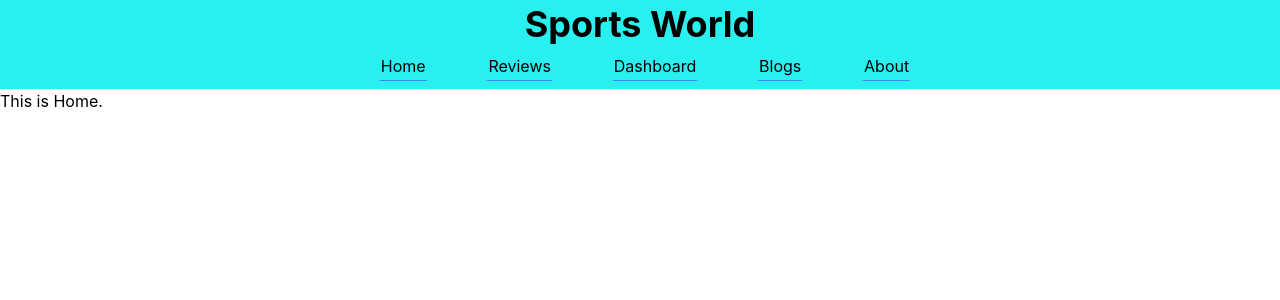
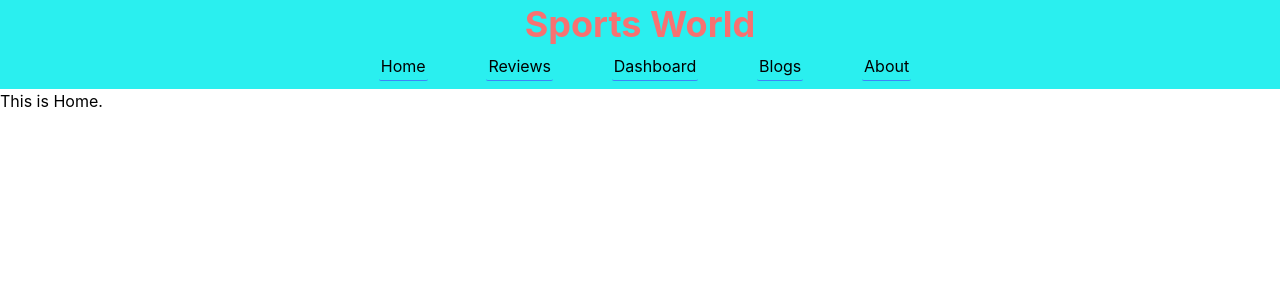
Before and after one commit to shahriar-kasem/product-analysis-website, a React (Create React App) app: page / in a window 1280 px wide. Shown: the top 300 px of the page. Built offline with nearby package versions, Linux system fonts and the light colour scheme.

Commit message:
minor change

```diff
--- a/src/components/Header/Header.js
+++ b/src/components/Header/Header.js
@@ -6,7 +6,7 @@ const Header = () => {
     return (
         <div className='header-container pb-2'>
             <div>
-                <h1 className='text-center text-4xl font-bold p-1 mb-1'>Sports World</h1>
+                <h1 className='text-center text-4xl text-red-400 font-bold p-1 mb-1'>Sports World</h1>
             </div>
             <div className='link-container'>
                 <Link to='/'>Home</Link>
```
